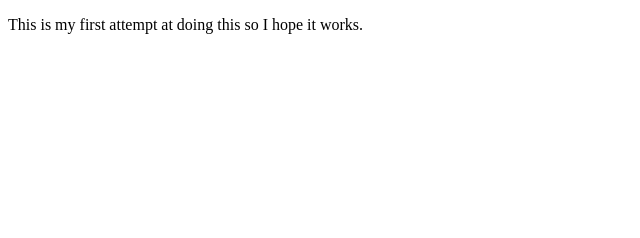
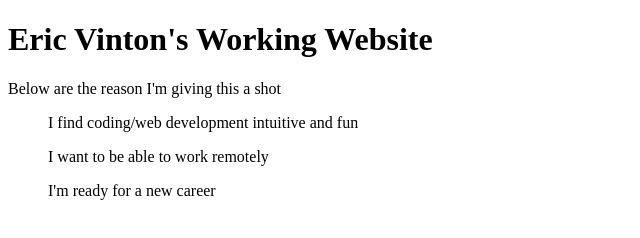
Before and after one commit to evinton1/evinton1.github.io, a plain HTML site: page index.html in a window 1280 px wide. Shown: the whole page, without its empty margins (0-640 px from the left). Drawn offline with Linux system fonts and the light colour scheme.

Commit message:
Added list of reasons

```diff
--- a/index.html
+++ b/index.html
@@ -3,7 +3,13 @@
   <head>
 		<title>Eric Vinton's Github Site</title>
     </head>
-    <body>
-        <p>This is my first attempt at doing this so I hope it works.</p>
-    </body>
+      <body>
+        <h1>Eric Vinton's Working Website</h1>
+        <div id="Introduction">
+            <p>Below are the reason I'm giving this a shot</p>
+                <ol>I find coding/web development intuitive and fun</ol>
+                <ol>I want to be able to work remotely</ol>
+                <ol>I'm ready for a new career</ol>
+            </div>
+      </body>
 </html>
```
